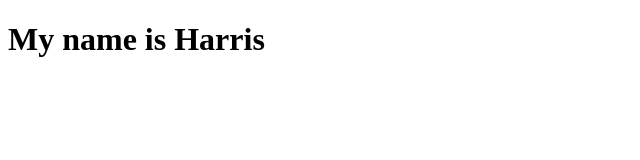
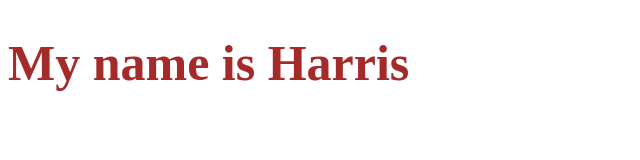
Before and after one commit to hhhhhh8987/css-first, a plain HTML site: page index.html in a window 1280 px wide. Shown: the whole page, without its empty margins (0-640 px from the left). Drawn offline with Linux system fonts and the light colour scheme.

Commit message:
add font size

```diff
--- a/index.html
+++ b/index.html
@@ -7,7 +7,8 @@
     <title>Document</title>
     <style>
         h1 {
-            colour: green
+           color: brown;
+           font-size: 50px;
         }
     </style>
 </head>
```
